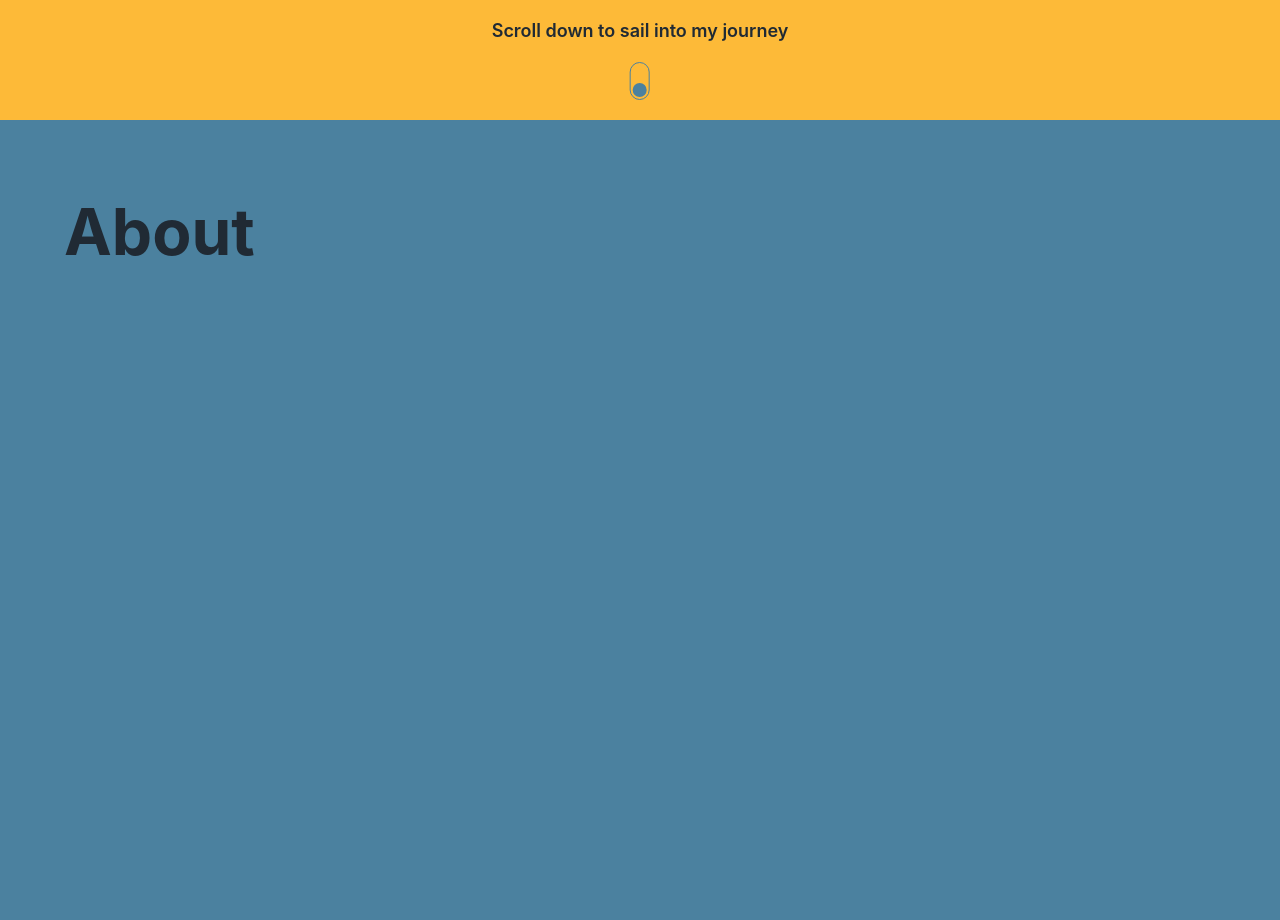
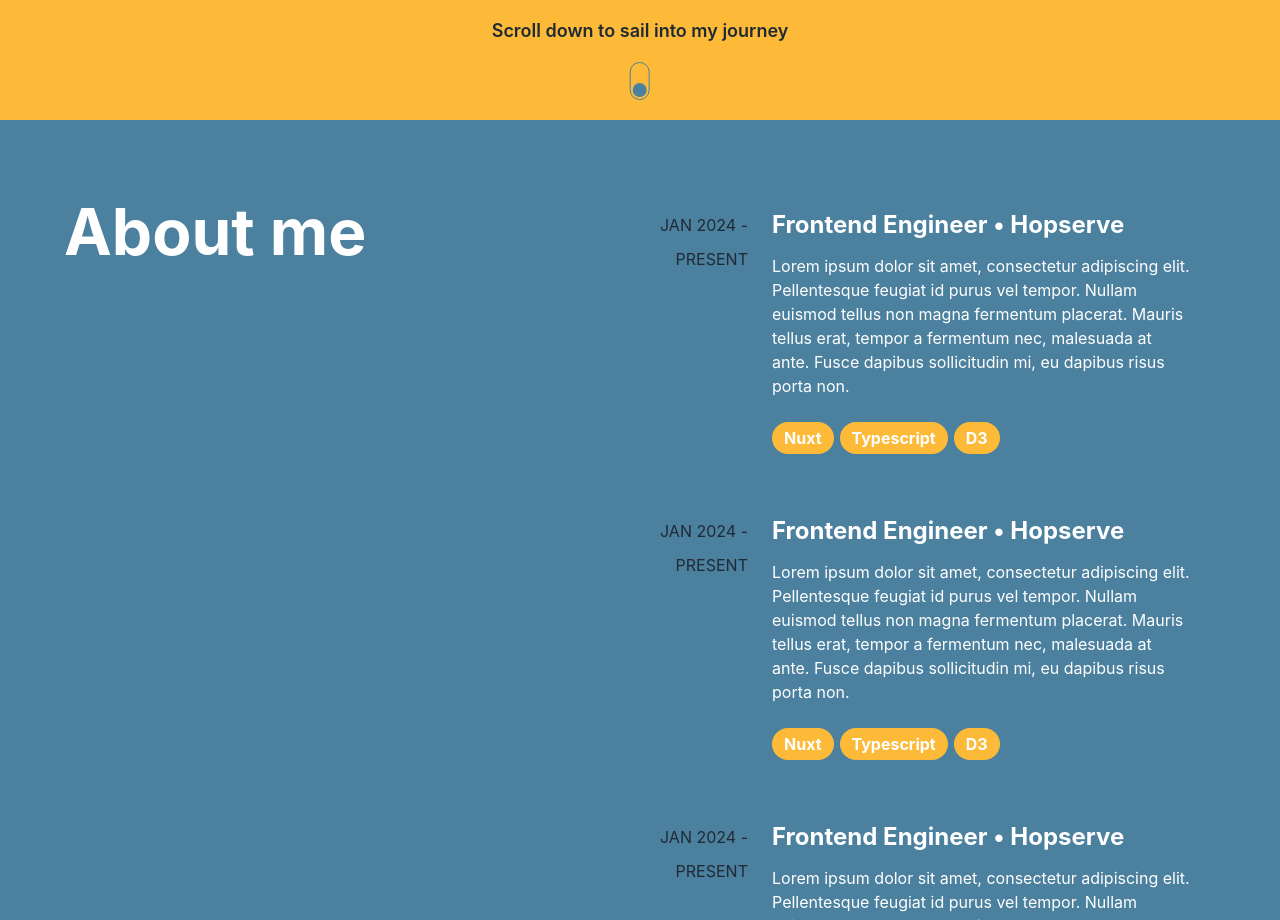
Before and after one commit to balzacbdmt/portfolio-2024, a React (Vite) app: page / in a window 1280 px wide. Shown: the part 680-1600 px from the top of the page. Built offline with nearby package versions, Linux system fonts and the light colour scheme.

Commit message:
MOCK experiences part

```diff
--- a/src/App.tsx
+++ b/src/App.tsx
@@ -40,7 +40,8 @@ const App = () => {
 
   useEffect(() => {
     if (appRef.current) {
-      appRef.current.addEventListener('wheel', handleScroll, { passive: false });
+      // TODO repair it
+      // appRef.current.addEventListener('wheel', handleScroll, { passive: false });
     }
   }, []);
 
--- a/src/components/features/about/About.module.scss
+++ b/src/components/features/about/About.module.scss
@@ -1,7 +1,67 @@
 @import "../../../constants/styles/global.module.scss";
 
 .about {
-    background-color: $blue_light;
-    padding: 4rem;
-    height: calc(100vh - 8rem);
+  position: relative;
+  background-color: $blue_light;
+  padding: 4rem;
+  height: calc(100vh - 8rem);
+
+  > h1 {
+    color: $white;
+  }
+
+  > .content {
+    position: absolute;
+    right: 0;
+    left: 0;
+    top: 0;
+    padding-top: 4rem;
+    padding-right: 4rem;
+    height: calc(100vh - 4rem);
+    padding-left: calc(50vw - 4rem);
+    overflow-y: auto;
+
+    > .row {
+      display: grid;
+      grid-template-columns: 25% 1fr;
+      gap: 24px;
+      color: $white;
+      border-radius: 10px;
+      padding: 24px;
+
+      &:hover {
+        background-color: darken($blue_light, 10%);
+      }
+
+      > .date {
+        margin: 0;
+        line-height: 34px;
+        text-align: right;
+        @extend .uppercase;
+        color: $blue;
+      }
+
+      h2 {
+        line-height: 34px;
+        // color: $blue;
+      }
+
+      p {
+        margin: 12px 0;
+      }
+
+      .pillContainer {
+        display: flex;
+        gap: 6px;
+
+        .pill {
+            background-color: $yellow;
+            padding: 4px 12px;
+            border-radius: 20px;
+            color: $white;
+            font-weight: bold;
+        }
+      }
+    }
+  }
 }
--- a/src/components/features/about/About.tsx
+++ b/src/components/features/about/About.tsx
@@ -4,7 +4,64 @@ import styles from "./About.module.scss";
 const About = forwardRef<HTMLElement>((_props, ref) => {
   return (
     <section ref={ref} className={styles.about}>
-      <h1>About</h1>
+      <h1>About me</h1>
+      <div className={styles.content}>
+        {/* TODO Should be a component that import data from a JSON */}
+        <div className={styles.row}>
+          <p className={styles.date}>Jan 2024 - present</p>
+          <div>
+            <h2>Frontend Engineer • Hopserve</h2>
+            <p>
+              Lorem ipsum dolor sit amet, consectetur adipiscing elit.
+              Pellentesque feugiat id purus vel tempor. Nullam euismod tellus
+              non magna fermentum placerat. Mauris tellus erat, tempor a
+              fermentum nec, malesuada at ante. Fusce dapibus sollicitudin mi,
+              eu dapibus risus porta non.
+            </p>
+            <div className={styles.pillContainer}>
+                <p className={styles.pill}>Nuxt</p>
+                <p className={styles.pill}>Typescript</p>
+                <p className={styles.pill}>D3</p>
+            </div>
+          </div>
+        </div>
+        <div className={styles.row}>
+          <p className={styles.date}>Jan 2024 - present</p>
+          <div>
+            <h2>Frontend Engineer • Hopserve</h2>
+            <p>
+              Lorem ipsum dolor sit amet, consectetur adipiscing elit.
+              Pellentesque feugiat id purus vel tempor. Nullam euismod tellus
+              non magna fermentum placerat. Mauris tellus erat, tempor a
+              fermentum nec, malesuada at ante. Fusce dapibus sollicitudin mi,
+              eu dapibus risus porta non.
+            </p>
+            <div className={styles.pillContainer}>
+                <p className={styles.pill}>Nuxt</p>
+                <p className={styles.pill}>Typescript</p>
+                <p className={styles.pill}>D3</p>
+            </div>
+          </div>
+        </div>
+        <div className={styles.row}>
+          <p className={styles.date}>Jan 2024 - present</p>
+          <div>
+            <h2>Frontend Engineer • Hopserve</h2>
+            <p>
+              Lorem ipsum dolor sit amet, consectetur adipiscing elit.
+              Pellentesque feugiat id purus vel tempor. Nullam euismod tellus
+              non magna fermentum placerat. Mauris tellus erat, tempor a
+              fermentum nec, malesuada at ante. Fusce dapibus sollicitudin mi,
+              eu dapibus risus porta non.
+            </p>
+            <div className={styles.pillContainer}>
+                <p className={styles.pill}>Nuxt</p>
+                <p className={styles.pill}>Typescript</p>
+                <p className={styles.pill}>D3</p>
+            </div>
+          </div>
+        </div>
+      </div>
     </section>
   );
 });
--- a/src/constants/styles/fonts.module.scss
+++ b/src/constants/styles/fonts.module.scss
@@ -6,3 +6,7 @@ h2 {
 h1 {
   font-size: 64px;
 }
+
+.uppercase {
+  text-transform: uppercase;
+}
--- a/src/main.scss
+++ b/src/main.scss
@@ -11,5 +11,4 @@
 body {
   margin: 0;
   color: $blue;
-  overflow: hidden;
 }
```
